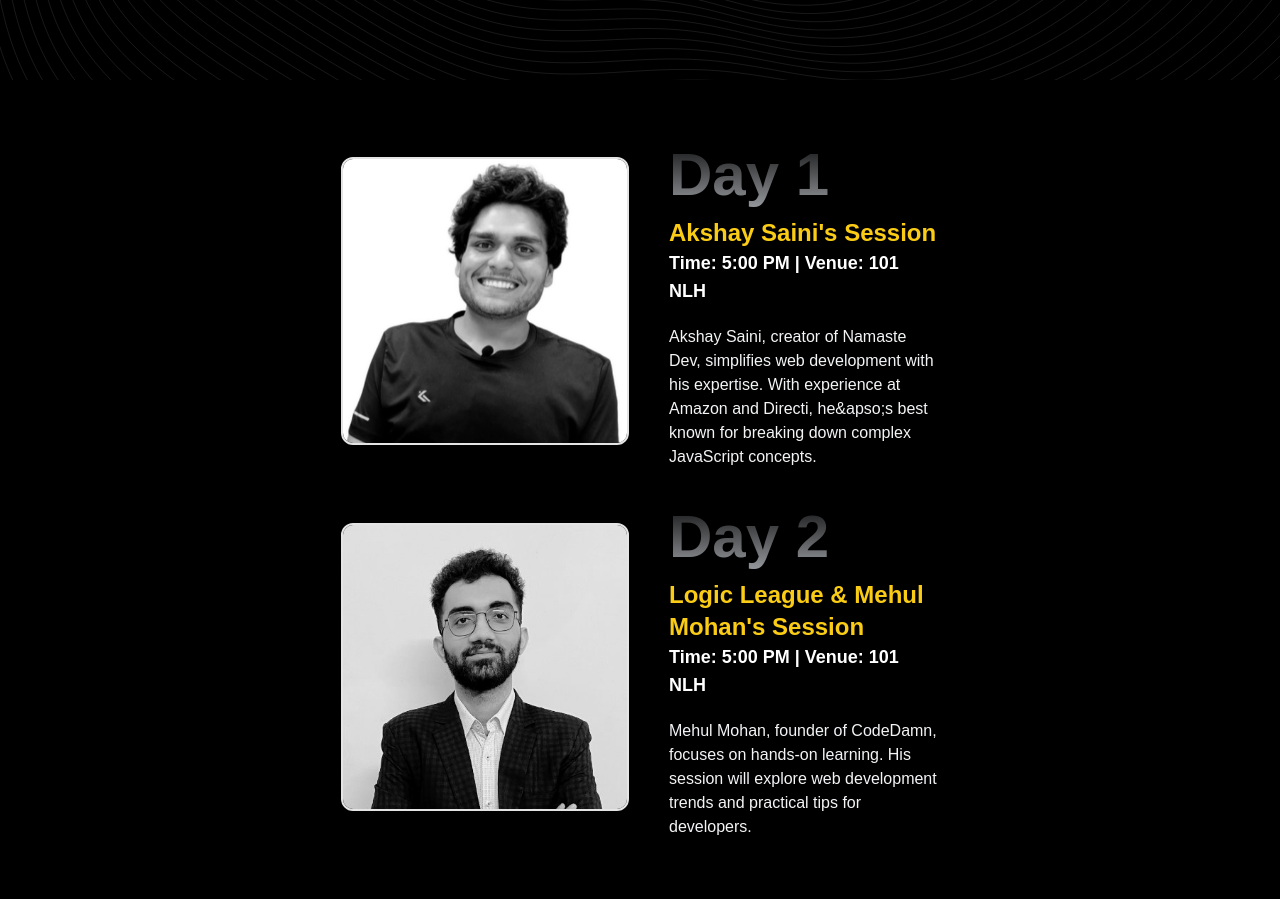
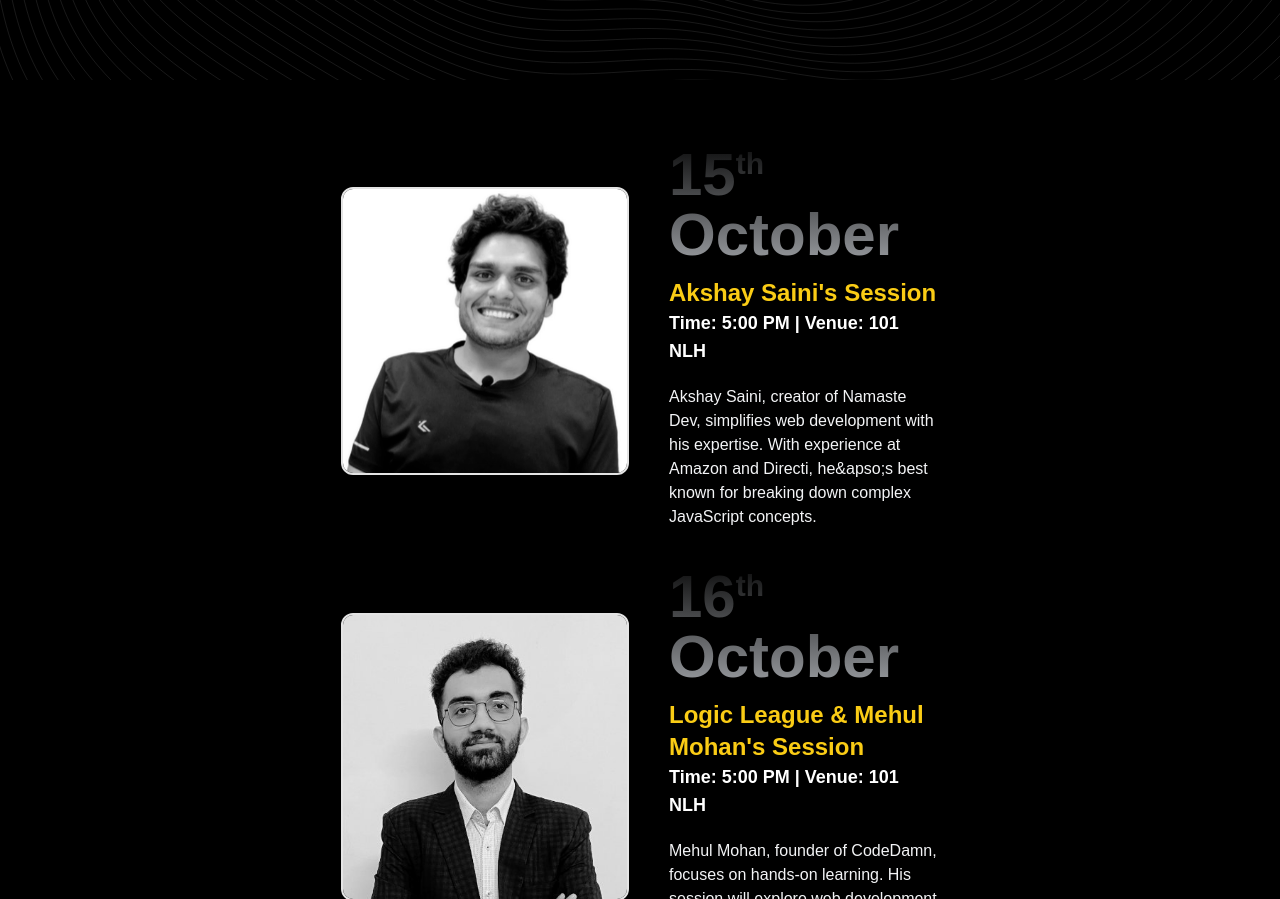
Before and after one commit to deevee47/bulletproof, a Next.js app: page / in a window 1280 px wide. Shown: the part 720-1619 px from the top of the page. Built offline with nearby package versions, Linux system fonts and the light colour scheme.

Commit message:
last change

```diff
--- a/src/components/Card.jsx
+++ b/src/components/Card.jsx
@@ -20,7 +20,7 @@ function Events() {
           </div>
           <div className="w-full md:w-1/2 lg:w-3/4">
             <h1 className="pb-3 pt-3 bg-gradient-to-b from-black to-gray-300/80 bg-clip-text text-left text-4xl md:text-5xl lg:text-6xl font-bold leading-none text-transparent dark:from-white dark:to-slate-900/10">
-              Day 1
+              15<span className="align-super text-3xl">th</span> October
             </h1>
             <h2 className="font-semibold text-lg sm:text-xl md:text-2xl text-yellow-400">
               Akshay Saini&apos;s Session
@@ -30,8 +30,9 @@ function Events() {
             </h3>
             <p className="mt-5 text-sm sm:text-base text-gray-100">
               Akshay Saini, creator of Namaste Dev, simplifies web development
-              with his expertise. With experience at Amazon and Directi, he&apso;s best
-              known for breaking down complex JavaScript concepts.
+              with his expertise. With experience at Amazon and Directi,
+              he&apso;s best known for breaking down complex JavaScript
+              concepts.
             </p>
           </div>
         </div>
@@ -51,7 +52,7 @@ function Events() {
           </div>
           <div className="w-full md:w-1/2 lg:w-3/4">
             <h1 className="pb-3 pt-3 bg-gradient-to-b from-black to-gray-300/80 bg-clip-text text-left text-4xl md:text-5xl lg:text-6xl font-bold leading-none text-transparent dark:from-white dark:to-slate-900/10">
-              Day 2
+              16<span className="align-super text-3xl">th</span> October
             </h1>
             <h2 className="font-semibold text-lg sm:text-xl md:text-2xl text-yellow-400">
               Logic League & Mehul Mohan&apos;s Session
```
